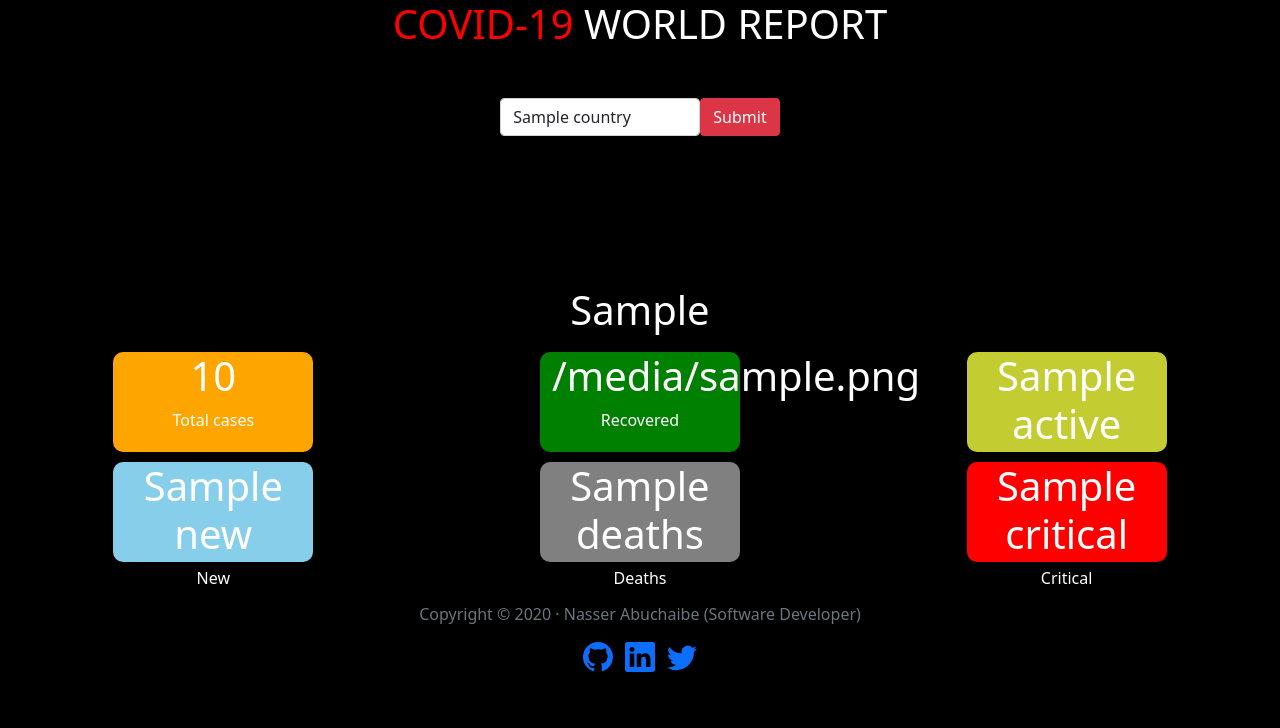
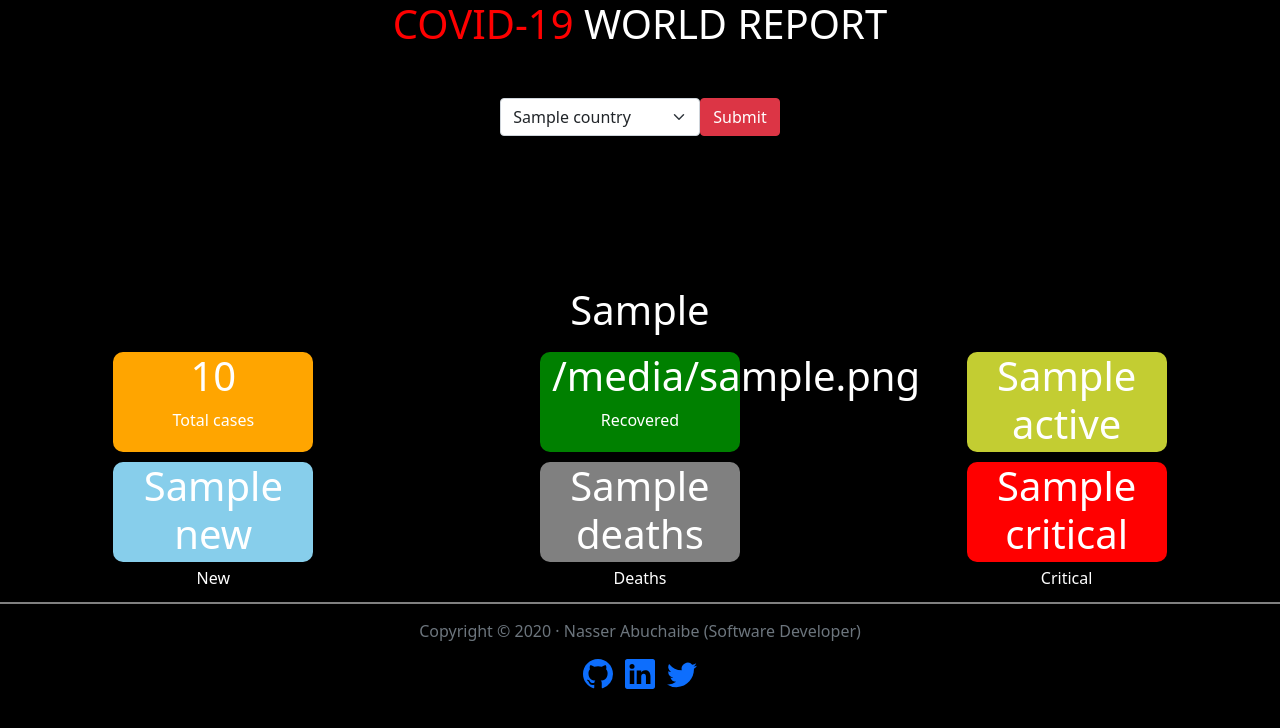
Before and after one commit to NasserAbuchaibe/covidapp, a Django app: template covidapp/templates/report.html in a window 1280 px wide. Shown: the top 728 px of the page. Run offline with Django 3.2, Linux system fonts and the light colour scheme; the template is opened without the code that fills it: most values are stand-ins (such as "Sample title", 1, 10 or a date in 2020).

Commit message:
add requirements.txt and footer finished

```diff
--- a/covidapp/templates/report.html
+++ b/covidapp/templates/report.html
@@ -21,12 +21,12 @@
 
     <form style="margin-top: 50px;" method="post" class="d-flex justify-content-center align-items-center" action="">
         {% csrf_token %}
-        <select class="form-control" style="width: 200px" name="select_country">
+        <select class="form-select" style="width: 200px" name="select_country">
             {% for country in resulist %}
             <option>{{country}}</option>
             {% endfor %}
         </select>
-        <input type="submit" class="btn btn-danger" name="Submit">
+        <input type="submit" class="btn btn-danger" value="Submit">
     </form>
     <h1 style="color: white; text-align: center; margin-top: 150px;">{{select_country}}</h1>
 
@@ -60,7 +60,7 @@
             <p style="text-align: center; color: white">Critical</p>
         </div>
     </div>
-    <footer style="margin-top: 40px;">
+    <footer style="margin-top: 40px; border-top: 2px solid gray; padding: 15px;">
         <p class="copyright text-muted" style="text-align: center;">Copyright &copy; 2020 · Nasser Abuchaibe (Software
             Developer) </p>
         <div class="container">
```
Also changed, not shown: requirements.txt (added, +17 -0 lines).
